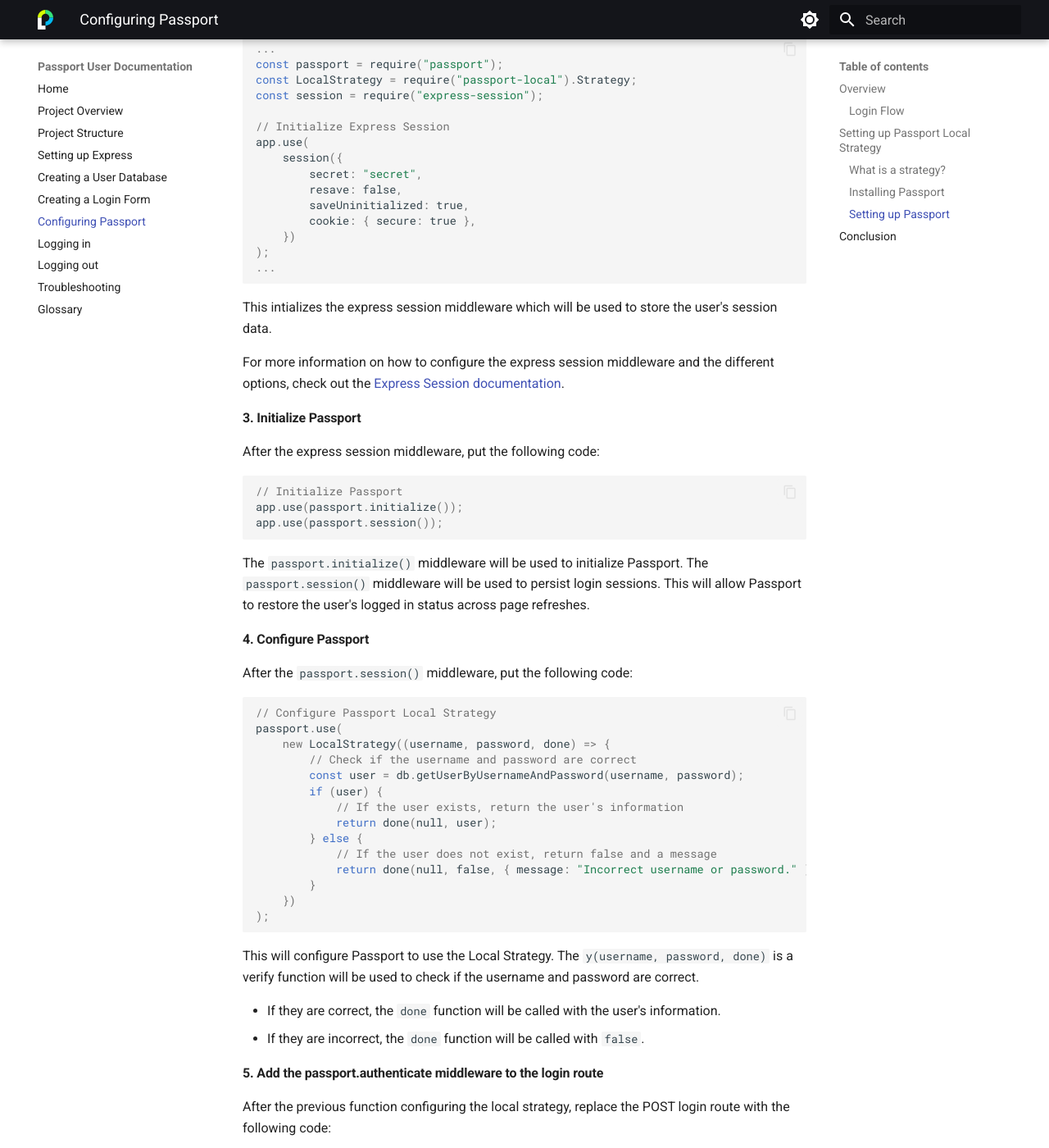
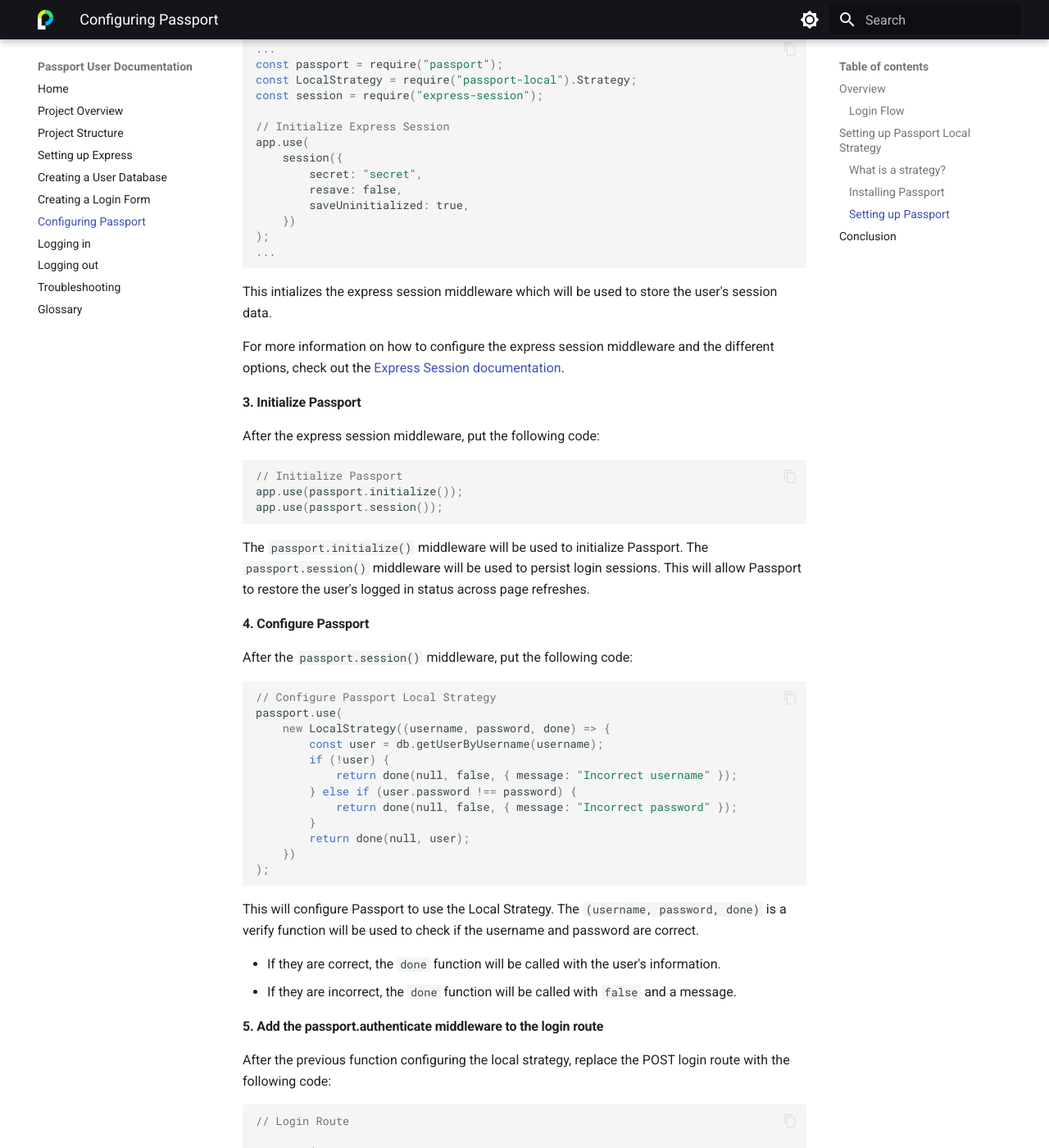
Before and after one commit to michaeleii/comm-documentation, an MkDocs documentation site: the page built from docs/pages/passport-local.md, in a window 1280 px wide and 1400 px high, scrolled down 1591 px. Shown: the whole window at 82% size. Built offline with MkDocs 1.6.1 and Material for MkDocs 9.7.7, drawn with Linux system fonts in a browser that asks for light colours; some of the changed text lies outside the part shown.

````diff
--- a/docs/pages/passport-local.md
+++ b/docs/pages/passport-local.md
@@ -66,7 +66,6 @@ app.use(
 		secret: "secret",
 		resave: false,
 		saveUninitialized: true,
-		cookie: { secure: true },
 	})
 );
 ...
@@ -96,23 +95,21 @@ After the `passport.session()` middleware, put the following code:
 // Configure Passport Local Strategy
 passport.use(
 	new LocalStrategy((username, password, done) => {
-		// Check if the username and password are correct
-		const user = db.getUserByUsernameAndPassword(username, password);
-		if (user) {
-			// If the user exists, return the user's information
-			return done(null, user);
-		} else {
-			// If the user does not exist, return false and a message
-			return done(null, false, { message: "Incorrect username or password." });
+		const user = db.getUserByUsername(username);
+		if (!user) {
+			return done(null, false, { message: "Incorrect username" });
+		} else if (user.password !== password) {
+			return done(null, false, { message: "Incorrect password" });
 		}
+		return done(null, user);
 	})
 );
 ```
 
-This will configure Passport to use the Local Strategy. The `y(username, password, done)` is a verify function will be used to check if the username and password are correct.
+This will configure Passport to use the Local Strategy. The `(username, password, done)` is a verify function will be used to check if the username and password are correct.
 
 - If they are correct, the `done` function will be called with the user's information.
-- If they are incorrect, the `done` function will be called with `false`.
+- If they are incorrect, the `done` function will be called with `false` and a message.
 
 #### 5. Add the passport.authenticate middleware to the login route
 
@@ -148,9 +145,12 @@ passport.serializeUser((user, done) => {
 
 // Deserialize User
 passport.deserializeUser((id, done) => {
-	db.getUserById(id, (err, user) => {
-		done(err, user);
-	});
+	const user = db.getUserById(id);
+	if (user) {
+		done(null, user);
+	} else {
+		done(null, false, { message: "User not found" });
+	}
 });
 ```
 
````
Also changed, not shown: docs/pages/db-setup.md (+4 -6 lines), docs/pages/logging-in.md (+10 -6 lines).
